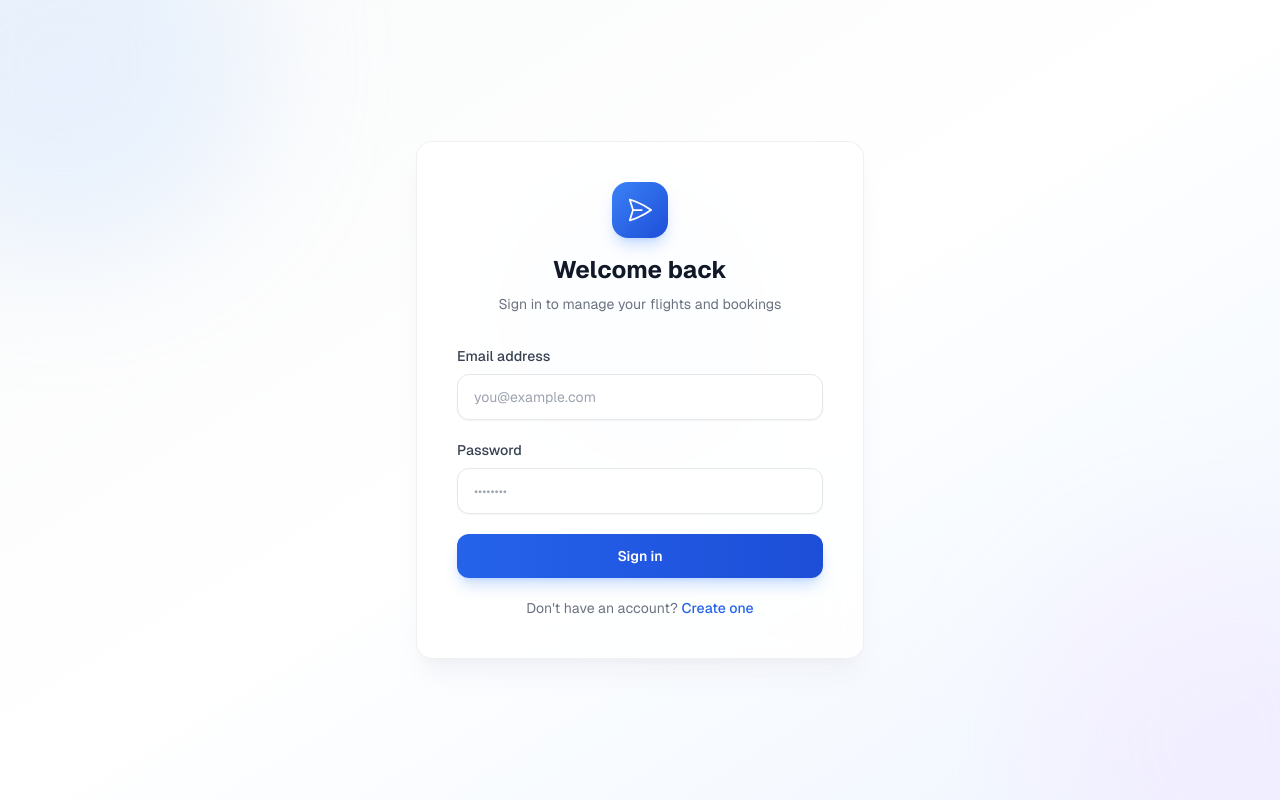
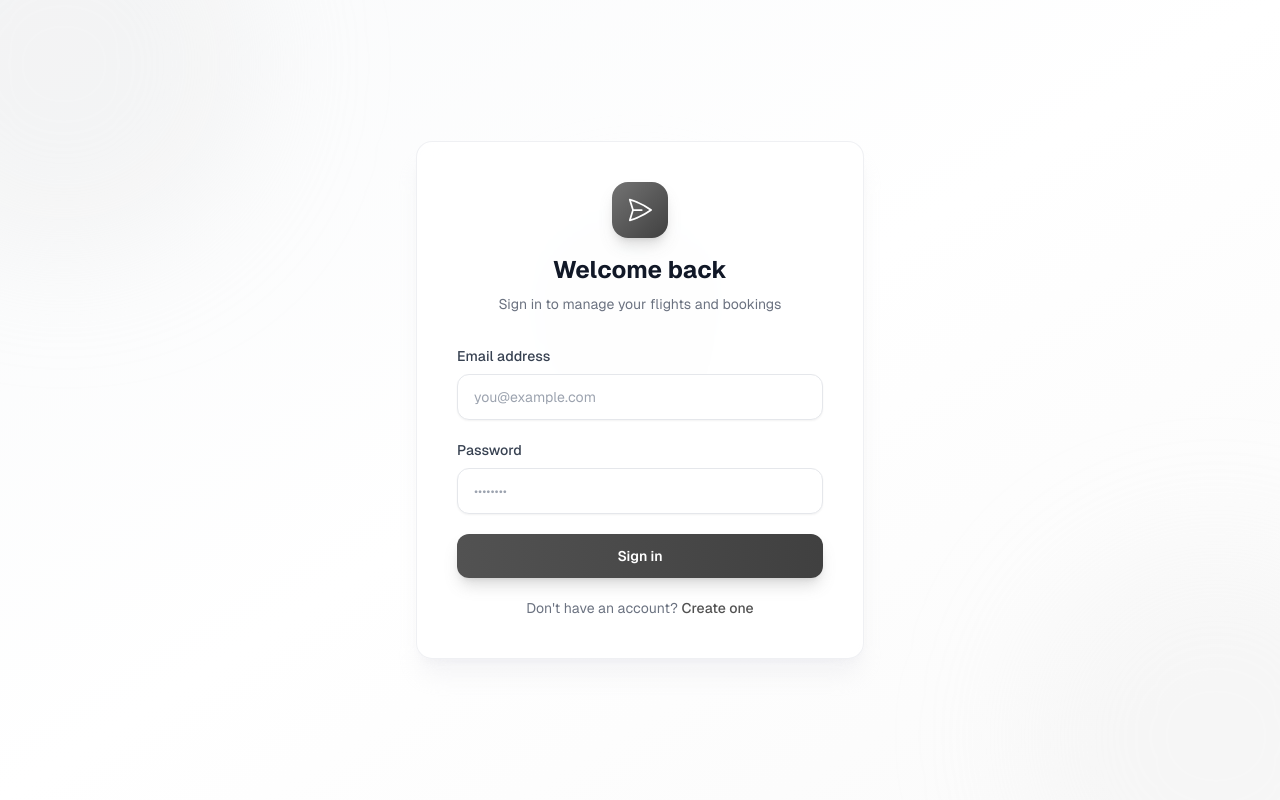
Before and after one commit to pran-ekaiva006/flight-management-app, a Next.js app: page /login in a window 1280 px wide. Built offline with nearby package versions, Linux system fonts and the light colour scheme.

Commit message:
style: switch to monochrome white/black/gray color scheme

```diff
--- a/src/app/(main)/page.tsx
+++ b/src/app/(main)/page.tsx
@@ -25,17 +25,17 @@ export default async function HomePage() {
   return (
     <div className="space-y-8">
       {/* Welcome Section */}
-      <div className="rounded-2xl bg-gradient-to-r from-primary-600 via-primary-700 to-primary-800 p-6 text-white shadow-xl shadow-primary-500/20 sm:p-8">
-        <p className="text-sm font-medium text-primary-200">Welcome back,</p>
+      <div className="rounded-2xl bg-gradient-to-r from-gray-800 via-gray-900 to-black p-6 text-white shadow-xl shadow-gray-900/20 sm:p-8">
+        <p className="text-sm font-medium text-gray-400">Welcome back,</p>
         <h1 className="mt-1 text-2xl font-bold sm:text-3xl">
           {user.user_metadata?.full_name || user.email?.split('@')[0]}! ✈️
         </h1>
-        <p className="mt-2 text-sm text-primary-100">
+        <p className="mt-2 text-sm text-gray-300">
           Ready to explore the skies? Search flights and book your next adventure.
         </p>
         <Link
           href="/search"
-          className="mt-5 inline-flex items-center gap-2 rounded-xl bg-white px-6 py-2.5 text-sm font-semibold text-primary-700 shadow-lg transition-all hover:bg-primary-50 hover:shadow-xl"
+          className="mt-5 inline-flex items-center gap-2 rounded-xl bg-white px-6 py-2.5 text-sm font-semibold text-gray-900 shadow-lg transition-all hover:bg-gray-50 hover:shadow-xl"
         >
           <svg className="h-4 w-4" fill="none" viewBox="0 0 24 24" strokeWidth={2} stroke="currentColor">
             <path strokeLinecap="round" strokeLinejoin="round" d="m21 21-5.197-5.197m0 0A7.5 7.5 0 1 0 5.196 5.196a7.5 7.5 0 0 0 10.607 10.607Z" />
@@ -48,7 +48,7 @@ export default async function HomePage() {
       <div className="grid gap-4 sm:grid-cols-3">
         <div className="rounded-2xl border border-gray-200/60 bg-white p-5 shadow-sm dark:border-gray-800 dark:bg-gray-900">
           <div className="flex items-center gap-3">
-            <div className="flex h-10 w-10 items-center justify-center rounded-xl bg-blue-50 text-blue-600 dark:bg-blue-950 dark:text-blue-400">
+            <div className="flex h-10 w-10 items-center justify-center rounded-xl bg-gray-100 text-gray-700 dark:bg-gray-800 dark:text-gray-300">
               <svg className="h-5 w-5" fill="none" viewBox="0 0 24 24" strokeWidth={1.5} stroke="currentColor">
                 <path strokeLinecap="round" strokeLinejoin="round" d="M6 12 3.269 3.125A59.769 59.769 0 0 1 21.485 12 59.768 59.768 0 0 1 3.27 20.875L5.999 12Zm0 0h7.5" />
               </svg>
@@ -62,7 +62,7 @@ export default async function HomePage() {
 
         <div className="rounded-2xl border border-gray-200/60 bg-white p-5 shadow-sm dark:border-gray-800 dark:bg-gray-900">
           <div className="flex items-center gap-3">
-            <div className="flex h-10 w-10 items-center justify-center rounded-xl bg-green-50 text-green-600 dark:bg-green-950 dark:text-green-400">
+            <div className="flex h-10 w-10 items-center justify-center rounded-xl bg-gray-100 text-gray-700 dark:bg-gray-800 dark:text-gray-300">
               <svg className="h-5 w-5" fill="none" viewBox="0 0 24 24" strokeWidth={1.5} stroke="currentColor">
                 <path strokeLinecap="round" strokeLinejoin="round" d="M16.5 6v.75m0 3v.75m0 3v.75m0 3V18m-9-5.25h5.25M7.5 15h3M3.375 5.25c-.621 0-1.125.504-1.125 1.125v3.026a2.999 2.999 0 0 1 0 5.198v3.026c0 .621.504 1.125 1.125 1.125h17.25c.621 0 1.125-.504 1.125-1.125v-3.026a2.999 2.999 0 0 1 0-5.198V6.375c0-.621-.504-1.125-1.125-1.125H3.375Z" />
               </svg>
@@ -76,7 +76,7 @@ export default async function HomePage() {
 
         <div className="rounded-2xl border border-gray-200/60 bg-white p-5 shadow-sm dark:border-gray-800 dark:bg-gray-900">
           <div className="flex items-center gap-3">
-            <div className="flex h-10 w-10 items-center justify-center rounded-xl bg-purple-50 text-purple-600 dark:bg-purple-950 dark:text-purple-400">
+            <div className="flex h-10 w-10 items-center justify-center rounded-xl bg-gray-100 text-gray-700 dark:bg-gray-800 dark:text-gray-300">
               <svg className="h-5 w-5" fill="none" viewBox="0 0 24 24" strokeWidth={1.5} stroke="currentColor">
                 <path strokeLinecap="round" strokeLinejoin="round" d="M15 10.5a3 3 0 1 1-6 0 3 3 0 0 1 6 0Z" />
                 <path strokeLinecap="round" strokeLinejoin="round" d="M19.5 10.5c0 7.142-7.5 11.25-7.5 11.25S4.5 17.642 4.5 10.5a7.5 7.5 0 1 1 15 0Z" />
@@ -111,7 +111,7 @@ export default async function HomePage() {
           href="/bookings"
           className="group flex items-center gap-4 rounded-2xl border border-gray-200/60 bg-white p-5 shadow-sm transition-all hover:border-primary-200 hover:shadow-md dark:border-gray-800 dark:bg-gray-900 dark:hover:border-primary-800"
         >
-          <div className="flex h-12 w-12 items-center justify-center rounded-xl bg-green-50 text-green-600 transition-colors group-hover:bg-green-100 dark:bg-green-950 dark:text-green-400">
+          <div className="flex h-12 w-12 items-center justify-center rounded-xl bg-gray-100 text-gray-700 transition-colors group-hover:bg-gray-200 dark:bg-gray-800 dark:text-gray-300">
             <svg className="h-6 w-6" fill="none" viewBox="0 0 24 24" strokeWidth={1.5} stroke="currentColor">
               <path strokeLinecap="round" strokeLinejoin="round" d="M16.5 6v.75m0 3v.75m0 3v.75m0 3V18m-9-5.25h5.25M7.5 15h3M3.375 5.25c-.621 0-1.125.504-1.125 1.125v3.026a2.999 2.999 0 0 1 0 5.198v3.026c0 .621.504 1.125 1.125 1.125h17.25c.621 0 1.125-.504 1.125-1.125v-3.026a2.999 2.999 0 0 1 0-5.198V6.375c0-.621-.504-1.125-1.125-1.125H3.375Z" />
             </svg>
--- a/tailwind.config.ts
+++ b/tailwind.config.ts
@@ -12,30 +12,30 @@ const config: Config = {
         background: 'var(--background)',
         foreground: 'var(--foreground)',
         primary: {
-          50: '#eff6ff',
-          100: '#dbeafe',
-          200: '#bfdbfe',
-          300: '#93c5fd',
-          400: '#60a5fa',
-          500: '#3b82f6',
-          600: '#2563eb',
-          700: '#1d4ed8',
-          800: '#1e40af',
-          900: '#1e3a8a',
-          950: '#172554',
+          50: '#fafafa',
+          100: '#f5f5f5',
+          200: '#e5e5e5',
+          300: '#d4d4d4',
+          400: '#a3a3a3',
+          500: '#737373',
+          600: '#525252',
+          700: '#404040',
+          800: '#262626',
+          900: '#171717',
+          950: '#0a0a0a',
         },
         accent: {
-          50: '#fdf4ff',
-          100: '#fae8ff',
-          200: '#f5d0fe',
-          300: '#f0abfc',
-          400: '#e879f9',
-          500: '#d946ef',
-          600: '#c026d3',
-          700: '#a21caf',
-          800: '#86198f',
-          900: '#701a75',
-          950: '#4a044e',
+          50: '#fafafa',
+          100: '#f4f4f5',
+          200: '#e4e4e7',
+          300: '#d4d4d8',
+          400: '#a1a1aa',
+          500: '#71717a',
+          600: '#52525b',
+          700: '#3f3f46',
+          800: '#27272a',
+          900: '#18181b',
+          950: '#09090b',
         },
       },
       fontFamily: {
```
